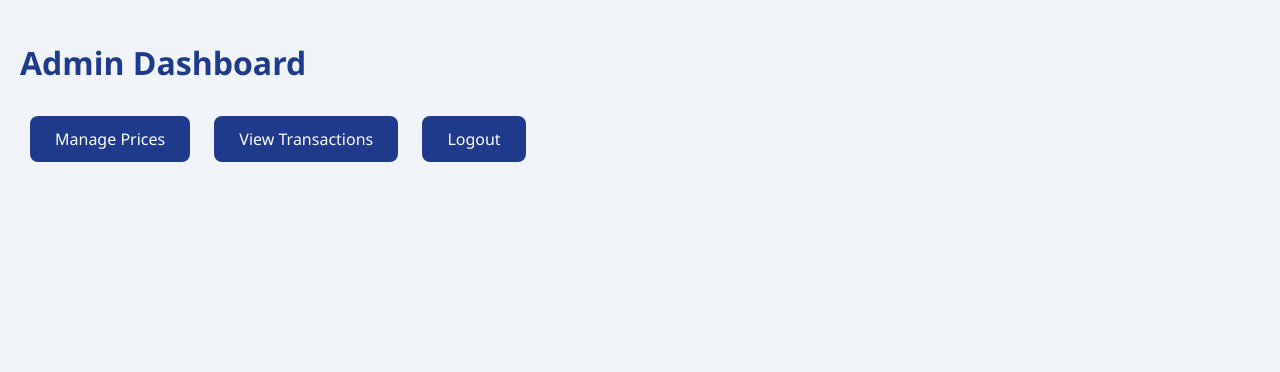
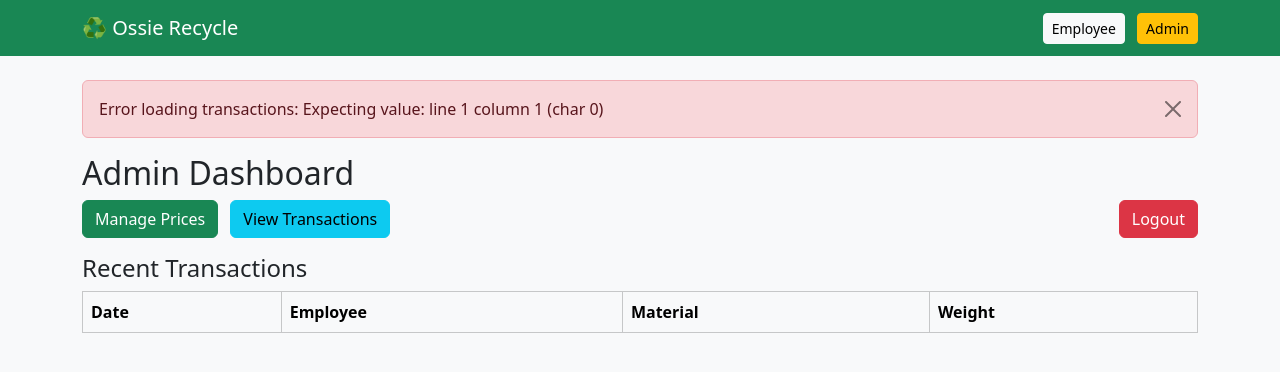
Before and after one commit to R3m1z/ossies-recycling, a Flask app: page /admin/dashboard in a window 1280 px wide. Shown: the top 372 px of the page. Run offline with Flask 3, Linux system fonts and the light colour scheme; the visitor is signed in with stand-in values (Sample User, id 1); lists and menus that the app fills with data are empty.

Commit message:
Update admin_dashboard.html

```diff
--- a/templates/admin_dashboard.html
+++ b/templates/admin_dashboard.html
@@ -1,19 +1,31 @@
-<!DOCTYPE html>
-<html lang="en">
-<head>
-<meta charset="UTF-8">
-<title>Admin Dashboard</title>
-<style>
-body {font-family:'Segoe UI'; background:#f0f4f8; margin:0; padding:20px;}
-h1{color:#1e3a8a;}
-a.button{display:inline-block;margin:10px;padding:12px 25px;background:#1e3a8a;color:white;border-radius:8px;text-decoration:none;}
-a.button:hover{background:#3749c0;}
-</style>
-</head>
-<body>
-<h1>Admin Dashboard</h1>
-<a href="/admin/prices" class="button">Manage Prices</a>
-<a href="/admin/transactions" class="button">View Transactions</a>
-<a href="/admin/logout" class="button">Logout</a>
-</body>
-</html>
+{% extends "base.html" %}
+{% block content %}
+<h2>Admin Dashboard</h2>
+<div class="mb-3">
+    <a href="{{ url_for('admin_prices') }}" class="btn btn-success me-2">Manage Prices</a>
+    <a href="{{ url_for('admin_transactions') }}" class="btn btn-info">View Transactions</a>
+    <a href="{{ url_for('admin_logout') }}" class="btn btn-danger float-end">Logout</a>
+</div>
+
+<h4>Recent Transactions</h4>
+<table class="table table-bordered">
+    <thead class="table-light">
+        <tr>
+            <th>Date</th>
+            <th>Employee</th>
+            <th>Material</th>
+            <th>Weight</th>
+        </tr>
+    </thead>
+    <tbody>
+        {% for t in transactions %}
+        <tr>
+            <td>{{ t.Date }}</td>
+            <td>{{ t.Employee }}</td>
+            <td>{{ t.Material }}</td>
+            <td>{{ t.Weight }}</td>
+        </tr>
+        {% endfor %}
+    </tbody>
+</table>
+{% endblock %}
```
